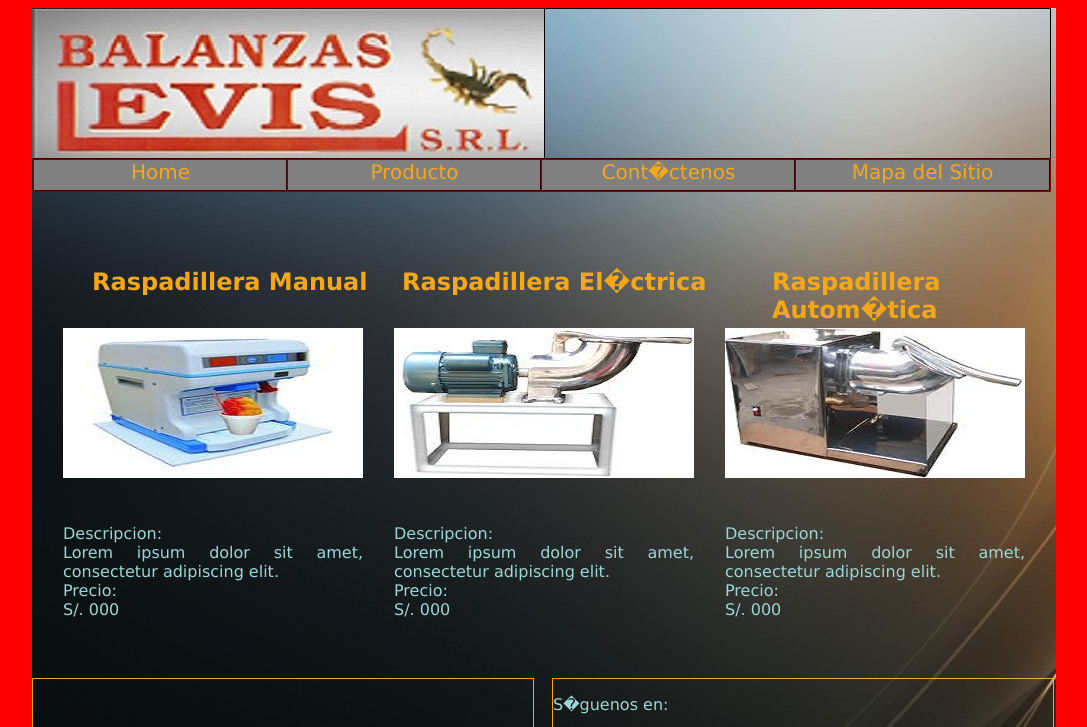
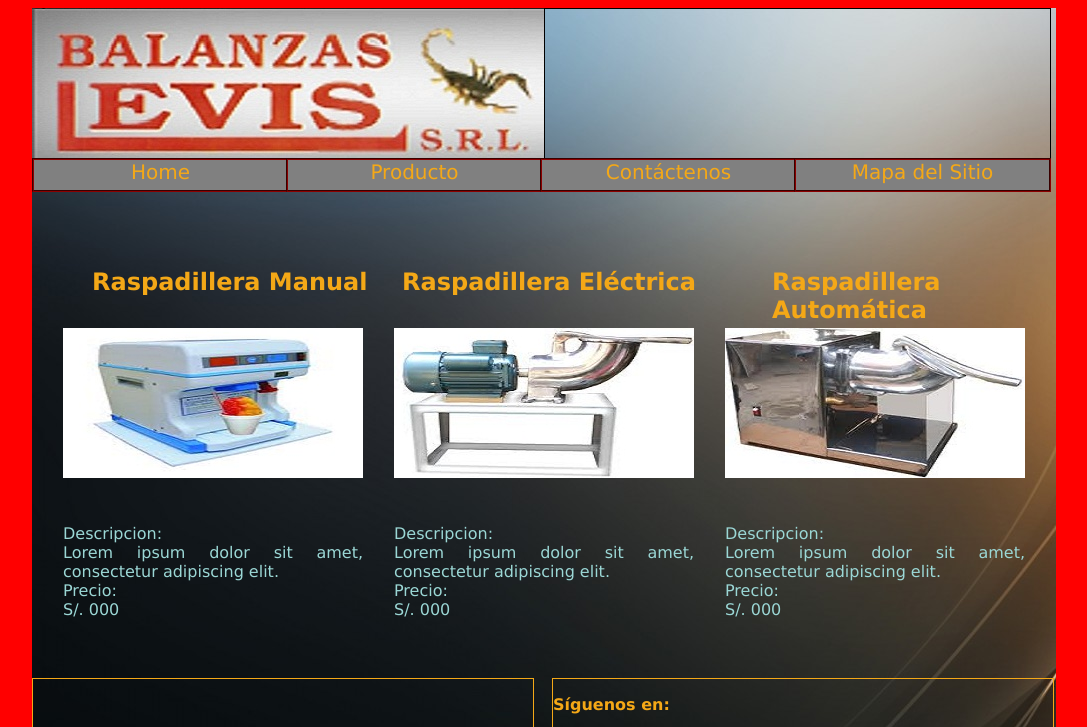
Before and after one commit to phantomcompany/phantomcompany.github.com, a plain HTML site: page Trabajo/Raspadilleras.html in a window 1280 px wide. Shown: the top 727 px of the page, without its empty margins (96-1183 px from the left). Drawn offline with Linux system fonts and the light colour scheme.

Commit message:
Update Trabajo/Raspadilleras.html

```diff
--- a/Trabajo/Raspadilleras.html
+++ b/Trabajo/Raspadilleras.html
@@ -16,8 +16,8 @@
 
 			<ul >
 			  <li><a href="Quienes_Somos.html">Quienes Somos</a></li>
-			  <li><a href="Mision_Vision.html">Misi�n y Visi�n</a></li>
-			  <li><a href="publico_obj.html">P�blico Objetivo</a></li>
+			  <li><a href="Mision_Vision.html">Misión y Visión</a></li>
+			  <li><a href="publico_obj.html">Público Objetivo</a></li>
 
 			</ul>
 
@@ -32,14 +32,14 @@
 			</ul>
 
 		 </li>
-		<li><a href="Contactenos.html">Cont�ctenos</a></li>
+		<li><a href="Contactenos.html">Contáctenos</a></li>
 		<li><a href="Mapa_Sitio.html">Mapa del Sitio</a></li>
 		</ul>
 	</div>
 	<div id="raspadillera">
 		<H2 class="hs"id="raspadillera1h"> Raspadillera Manual </h2>
-		<H2 class="hs"id="raspadillera2h"> Raspadillera El�ctrica </h2>
-		<H2 class="hs"id="raspadillera3h"> Raspadillera Autom�tica</h2>
+		<H2 class="hs"id="raspadillera2h"> Raspadillera Eléctrica </h2>
+		<H2 class="hs"id="raspadillera3h"> Raspadillera Automática</h2>
 	<div class ="productos"id="raspadillera1">
 		<img src="Contenido/Raspadilleras/Raspadilleras1.jpg" alt="" />
 	</div>
@@ -69,7 +69,7 @@
 	</div>
 	</div>
 	<div id="Siguenos">
-	 <p> S�guenos en:</p>
+	 <p> <strong>Síguenos en:</strong></p>
 			<a id="facebook" href="http://www.facebook.com/profile.php?id=100003124065883" target="_blank"><img src="Estilo/facebook.jpg" alt="" /></a>
 			<a id="twitter" href="http://twitter.com/?lang=en&logged_out=1#!/Balanzas_LevisC" target="_blank"><img src="Estilo/twitter.jpg" alt="" /></a>
 	</div>
```
